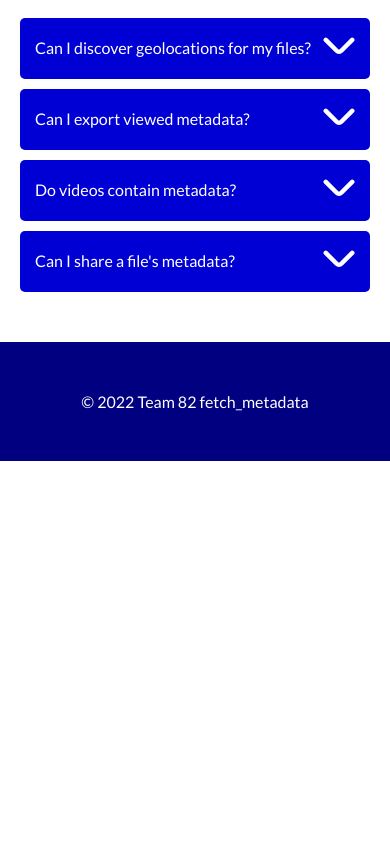
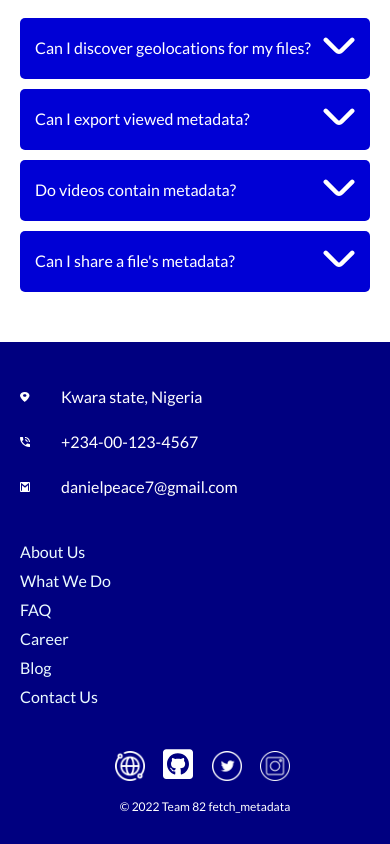
Before and after one commit to danielpeace7/Metadata-Landing-Page, a plain HTML site: page index.html in a window 390 px wide. Shown: the part 6119-6963 px from the top of the page. Before the commit the page ends 6580 px from the top, so only its background shows below. Drawn offline with Linux system fonts and the light colour scheme.

Commit message:
edited footer

```diff
--- a/css/style.css
+++ b/css/style.css
@@ -8,18 +8,11 @@ body {
 }
 
 .hamburger-img {
-  /* position: absolute; */
   z-index: 100;
-  top:
-    /*1rem*/
-    0;
-  right:
-    /*1rem*/
-    0;
+  top: 0;
+  right: 0;
   padding: 4px;
-  border:
-    /*black solid 1px*/
-    none;
+  border: none;
   background-color: #0000FF;
   cursor: pointer;
 }
@@ -68,18 +61,8 @@ nav {
   justify-content: space-between;
   align-items: center;
   padding: 10px 80px;
-  /* gap: 444px; */
-
-  /* position: absolute; */
-  /* width: 1728px;
-  height: 128px; */
-  /* left: 0px;
-  top: 0px; */
-
-  /* Primary/90 */
-
   background: #0000FF;
-  box-shadow: 0px 4px 50px rgba(0, 0, 0, 0.05);
+  box-shadow: 0px 4px 10px rgba(0, 0, 0, 0.5);
   position: fixed;
   width: 90%;
 }
@@ -88,14 +71,9 @@ nav {
   display: flex;
   flex-direction: row;
   align-items: flex-start;
-  /* padding: 4px; */
   gap: 10px;
-
-  /* position: absolute; */
   width: 20px;
   height: 20px;
-  /* left: 88px;
-  top: 50px; */
   margin-top: 8px;
   background: #0000FF;
   border-radius: 200px;
@@ -105,16 +83,10 @@ nav {
   display: flex;
   flex-direction: row;
   align-items: flex-start;
-  /* padding: 10px; */
   padding: 5px 10px 12px;
   gap: 10px;
-
-  /* width: 65px 78px; */
-  /* height: 40px 49px; */
-
   background: #FFFFFF;
   border-radius: 200px;
-
 }
 
 nav p {
@@ -122,7 +94,6 @@ nav p {
   font-weight: 700;
   font-size: 1rem;
   line-height: 120%;
-  /* identical to box height, or 29px */
   color: #FFFFFF;
   padding-right: 40px;
 }
@@ -134,10 +105,7 @@ nav a {
   font-weight: 600;
   font-size: 1rem;
   line-height: 29px;
-  /* identical to box height */
   text-decoration: none;
-
-  /* 1stcolor/100 */
   border: 1px solid #FFFFFF;
   color: #FFFFFF;
   padding: 5px 50px;
@@ -163,13 +131,8 @@ nav a {
   font-weight: 800;
   font-size: 3rem;
   line-height: 115%;
-  /* or 74px */
-
   display: flex;
   align-items: center;
-
-  /* Primary/100 */
-
   color: #000055;
 
 }
@@ -179,11 +142,8 @@ nav a {
   font-weight: 400;
   font-size: 1.5rem;
   line-height: 120%;
-  /* or 48px */
-
   display: flex;
   align-items: center;
-
   color: #484848;
 }
 
@@ -235,7 +195,6 @@ nav a {
   justify-content: center;
   align-items: center;
   padding: 25px 32px;
-  /* gap: 10px; */
   border: none;
   width: 250px;
   height: 30px;
@@ -244,7 +203,6 @@ nav a {
   font-size: 20px;
   line-height: 120%;
   text-decoration: none;
-  /* Primary/70 */
   color: #F7F7F7;
   background: #0000D5;
   border-radius: 8px;
@@ -257,12 +215,7 @@ nav a {
   font-weight: 700;
   font-size: 2.5rem;
   line-height: 120%;
-  /* or 67px */
-
   text-align: center;
-
-  /* 1stcolor/1200 */
-
   color: #2B2B2B;
   margin-bottom: 0;
 }
@@ -272,12 +225,7 @@ nav a {
   font-weight: 400;
   font-size: 1.25rem;
   line-height: 120%;
-  /* or 38px */
-
   text-align: center;
-
-  /* 1stcolor/1100 */
-
   color: #484848;
 }
 
@@ -292,8 +240,6 @@ nav a {
   flex-direction: column;
   align-items: center;
   padding: 40px;
-  /* gap: 29px; */
-
   width: 450px;
   height: 250px;
   border-radius: 16px;
@@ -304,24 +250,15 @@ nav a {
   font-weight: 700;
   font-size: 1.75rem;
   line-height: 120%;
-  /* identical to box height, or 48px */
-
   text-align: center;
 }
 
 .metadata-text p {
-  /* width: 611px;
-  height: 283px; */
   font-style: normal;
   font-weight: 400;
   font-size: 1.25rem;
   line-height: 130%;
-  /* or 42px */
-
   text-align: center;
-
-  /* 1stcolor/1000 */
-
   color: #6D6D6D;
 }
 
@@ -330,11 +267,8 @@ nav a {
   flex-direction: column;
   align-items: center;
   padding: 40px;
-  /* gap: 29px; */
-
   width: 450px;
   height: 250px;
-
   background: #5555FF;
   border-radius: 16px;
 
@@ -345,10 +279,7 @@ nav a {
   font-weight: 700;
   font-size: 1.75rem;
   line-height: 120%;
-  /* identical to box height, or 48px */
-
   text-align: center;
-
   color: #FCFCFC;
 }
 
@@ -357,10 +288,7 @@ nav a {
   font-weight: 400;
   font-size: 1.25rem;
   line-height: 130%;
-  /* or 42px */
-
   text-align: center;
-
   color: #FAFAFA;
 }
 
@@ -375,12 +303,7 @@ nav a {
   font-weight: 700;
   font-size: 2.5rem;
   line-height: 120%;
-  /* identical to box height, or 58px */
-
   text-align: center;
-
-  /* 1stcolor/100 */
-
   color: #FFFFFF;
 
 }
@@ -395,28 +318,19 @@ nav a {
   font-weight: 700;
   font-size: 1.5rem;
   line-height: 120%;
-  /* or 38px */
-
   display: flex;
   align-items: center;
   text-align: center;
-
   color: #FFFFFF;
 }
 
 .follow-text p {
   font-style: normal;
-  /* font-weight: 600; */
   font-size: 1.25rem;
   line-height: 130%;
-  /* or 36px */
-
   display: flex;
   align-items: center;
   text-align: center;
-
-  /* 1stcolor/100 */
-
   color: #FFFFFF;
   margin-top: 0;
 }
@@ -435,10 +349,8 @@ nav a {
   display: flex;
   flex-direction: column;
   align-items: center;
-  /* justify-content: space-evenly; */
   padding: 0px;
   width: 270px;
-  /* gap: 80px; */
 }
 
 .burger-svg {
@@ -471,11 +383,6 @@ nav a {
   font-weight: 700;
   font-size: 3.5rem;
   line-height: 120%;
-  /* or 96px */
-
-
-  /* 1stcolor/1200 */
-
   color: #2B2B2B;
   text-align: left;
 }
@@ -488,18 +395,12 @@ nav a {
   font-weight: 700;
   font-size: 2rem;
   line-height: 120%;
-  /* or 96px */
-
-
-  /* 1stcolor/1200 */
-
   color: #2B2B2B;
 }
 
 .reason {
   display: flex;
   width: 1014px;
-  /* height: 876px; */
   align-items: center;
   justify-content: space-evenly;
   padding-top: 70px;
@@ -510,14 +411,7 @@ nav a {
   font-weight: 700;
   font-size: 1.5rem;
   line-height: 120%;
-  /* or 38px */
-
-  /* display: flex;
-  align-items: center; */
   text-align: center;
-
-  /* 1stcolor/1200 */
-
   color: #2B2B2B;
 }
 
@@ -526,12 +420,7 @@ nav a {
   font-weight: 400;
   font-size: 1.25rem;
   line-height: 120%;
-  /* or 29px */
-
   text-align: center;
-
-  /* 1stcolor/1000 */
-
   color: #6D6D6D;
 }
 
@@ -545,13 +434,6 @@ nav a {
   top: 2075px;
   left: 610px;
 }
-
-/* 1024px
-.mark {
-  position: absolute;
-  top: 1900px;
-  left: 405px;
-} */
 
 .efficient,
 .secure {
@@ -585,13 +467,6 @@ nav a {
   left: 1055px;
 }
 
-/* 1024px
-.half-dash {
-  position: absolute;
-  top: 2480px;
-  left: 790px;
-} */
-
 .circle {
   filter: brightness(0) invert(0);
   position: absolute;
@@ -617,8 +492,6 @@ nav a {
   font-weight: 700;
   font-size: 2rem;
   line-height: 120%;
-  /* identical to box height, or 58px */
-
   text-align: center;
   color: #2B2B2B;
   padding-bottom: 50px;
@@ -643,45 +516,21 @@ nav a {
   align-items: center;
   padding: 48px 30px 0px;
   width: 300px;
-  /* height: 548px; */
-
 }
 
 .first-user {
-
-  /* gap: 32px; */
-
-  /* Secondary/10 */
   color: #2B2B2B;
   background: #FFEDCC;
 }
 
 .second-user {
-  /* display: flex;
-  flex-direction: column;
-  align-items: center;
-  padding: 48px 30px 0px; */
-  /* gap: 32px; */
-
-  /* Primary/40 */
-
   background: #5555FF;
   color: #FFFFFF;
 }
 
 .third-user {
-  /* display: flex;
-  flex-direction: column;
-  align-items: center;
-  padding: 48px 30px 0px; */
-  /* gap: 32px; */
-
-  /* 1stcolor/100 */
-
   background: #FFFFFF;
   color: #2B2B2B;
-  /* Primary/40 */
-
   border: 1px solid #5555FF;
 }
 
@@ -689,8 +538,6 @@ nav a {
   font-weight: 700;
   font-size: 1.5rem;
   line-height: 130%;
-  /* or 78px */
-
   text-align: center;
   width: 250px;
 }
@@ -698,7 +545,6 @@ nav a {
 .name {
   width: 140px;
   height: 29px;
-
   font-family: 'Lato';
   font-style: normal;
   font-weight: 700;
@@ -715,14 +561,10 @@ nav a {
   font-weight: 700;
   font-size: 2rem;
   line-height: 120%;
-  /* identical to box height, or 58px */
-
   display: flex;
   align-items: center;
   justify-content: center;
   padding-bottom: 50px;
-  /* 1stcolor/1200 */
-
   color: #2B2B2B;
 }
 
@@ -740,9 +582,6 @@ nav a {
   border-radius: 5px;
   border: none;
   margin-top: 10px;
-  /* or 38px */
-
-
   color: #FFFFFF;
   transition: all 0.3s ease-in-out;
 }
@@ -767,13 +606,11 @@ nav a {
   font-weight: 400;
   font-size: 1.5rem;
   line-height: 120%;
-  /* or 29px */
   width: 680px;
   background-color: #F0F0FF;
   margin-top: 0;
   padding: 20px 10px;
   border-radius: 5px;
-
   color: #2B2B2B;
   display: none;
 }
@@ -823,9 +660,89 @@ nav a {
 
 footer {
   background-color: #000080;
+  color: #ffffff;
+  text-align: center;
+  padding: 20px 0 30px 20px;
+  display: grid;
+  gap: 32px;
+}
+
+.contact {
+  grid-row: 2 / 3;
+  grid-column: 1 / 2;
+  margin: 0;
+}
+
+.contact-info {
+  display: flex;
+  padding-bottom: 10px;
+}
+
+.contact-info p {
+  font-size: 15px;
+  padding-left: 16px;
+  margin-top: 0;
+  text-align: left;
+}
+
+.contact-info img {
+  height: 12px;
+  margin: 5px 15px 0 0;
+  width: 12px;
+}
+
+.links {
+  display: grid;
+  font-size: 15px;
+  gap: 10px;
+  grid-row: 2 / 3;
+  grid-column: 2 / 3;
+  grid-template-columns: repeat(2, 1fr);
+  height: 1px;
+  margin: 0;
+}
+
+.links a {
   color: #FFFFFF;
+  margin: 0;
+  text-decoration: none;
+}
+
+.about:hover,
+.whatwedo:hover,
+.faq:hover,
+.career:hover,
+.blog:hover,
+.contact:hover {
+  text-decoration: underline;
+}
+
+.social {
   text-align: center;
-  padding: 50px;
+  grid-row: 2 / 3;
+  grid-column: 3 / 4;
+  margin: 0 110px 0 0;
+}
+
+.social img {
+  margin: 0 10px 0 0;
+  width: 30px;
+  filter: brightness(0) invert(1);
+}
+
+.copyright {
+  font-size: 12px;
+  grid-row: 3 / 4;
+  grid-column: 3 / 4;
+  margin: 0;
+  text-align: center;
+  width: 100%;
+}
+
+.facebook:hover,
+.twitter:hover,
+.instagram:hover {
+  filter: brightness(0) invert(0);
 }
 
 /* 2560px Screens */
@@ -922,15 +839,6 @@ footer {
     width: 500px;
     height: 300px;
   }
-
-  /* .metadata-text {
-    margin: 20px 0 10px 80px;
-  }
-
-
-  .metadata-text2 {
-    margin: 20px 80px 10px 0;
-  } */
 
   .metadata-text h2,
   .metadata-text2 h2 {
@@ -1075,9 +983,7 @@ footer {
   .image {
     margin-top: 50px;
     width: 714px;
-    height: 700px
-      /*936px*/
-    ;
+    height: 700px;
   }
 
   .explain-h1 {
@@ -1246,6 +1152,55 @@ footer {
   .answer {
     width: 480px;
   }
+
+  footer {
+    display: block;
+  }
+
+  .contact {
+    margin: 25px 0 0;
+  }
+
+  .contact-info {
+    display: flex;
+  }
+
+  .contact-info p {
+    font-size: 16px;
+    padding-left: 16px;
+    margin-top: 0;
+  }
+
+  .contact-info img {
+    height: 10px;
+    width: 10px;
+  }
+
+  .links {
+    display: flex;
+    flex-direction: column;
+    font-size: 16px;
+    margin: 15px 0 30px;
+    height: 180px;
+    gap: 0;
+  }
+
+  .links a {
+    color: hsl(193, 100%, 96%);
+    text-decoration: none;
+    margin: 5px 0;
+    text-align: left;
+  }
+
+  .social {
+    text-align: center;
+    margin: 0 0 15px;
+  }
+
+  .social img {
+    margin-left: 5px;
+    width: 30px;
+  }
 }
 
 @media only screen and (max-width: 600px) {
--- a/index.html
+++ b/index.html
@@ -245,7 +245,43 @@
     </div> -->
 
   </main>
-  <footer>&copy; 2022 Team 82 fetch_metadata</footer>
+  <footer>
+    <div class="contact">
+      <div class="contact-info">
+        <img class="location" src="images/icon-location.svg" alt="location">
+        <p>Kwara state, Nigeria</p>
+      </div>
+      <div class="contact-info">
+        <img class="phone-img" src="images/icon-phone.svg" alt="phone">
+        <p>+234-00-123-4567</p>
+      </div>
+      <div class="contact-info">
+        <img class="email" src="images/icon-email.svg" alt="email">
+        <p>danielpeace7@gmail.com</p>
+      </div>
+    </div>
+    <div class="links">
+      <a class="about" href="#about">About Us</a>
+      <a class="whatwedo" href="#whatwedo">What We Do</a>
+      <a class="faq" href="#faq">FAQ</a>
+      <a class="career" href="#career">Career</a>
+      <a class="blog" href="#blog">Blog</a>
+      <a class="contact" href="#contact">Contact Us</a>
+    </div>
+
+    <div class="social">
+      <a href="https://danielpeace7.github.io/mywebsite/" target="_blank"><img class="facebook" src="images/website.png" alt="facebook"></a>
+      <a href="https://www.github.com/danielpeace7" target="_blank"><img class="twitter" src="images/github.svg"
+        alt="twitter"></a>
+      <a href="https://www.twitter.com/" target="_blank"><img class="twitter" src="images/twitter.png"
+          alt="twitter"></a>
+      <a href="https://www.instagram.com/danielp.eace" target="_blank"><img class="instagram" src="images/instagram.png"
+          alt="instagram"></a>
+    </div>
+    <div class="copyright">
+      &copy; 2022 Team 82 fetch_metadata
+    </div>
+  </footer>
   <script src="script.js"></script>
 </body>
 
```
Also changed, not shown: images/github.svg (added), images/icon-email.svg (added), images/icon-location.svg (added), images/icon-phone.svg (added), images/instagram.png (added), images/twitter.png (added), images/website.png (added).
